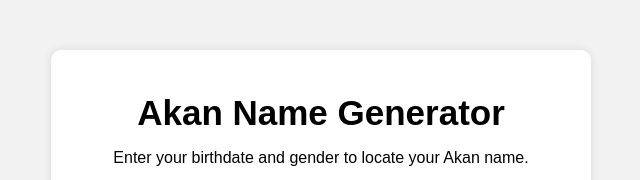
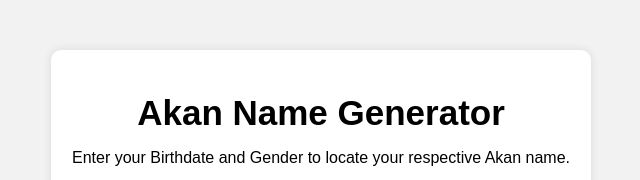
Before and after one commit to SamuelGatonga/Akan-name-generator, a plain HTML site: page index.html in a window 1280 px wide. Shown: the top 180 px of the page, without its empty margins (319-959 px from the left). Drawn offline with Linux system fonts and the light colour scheme.

Commit message:
update text in index.html for clarity and consistency

```diff
--- a/index.html
+++ b/index.html
@@ -11,7 +11,7 @@
 <body>
     <div class="container">
         <h1>Akan Name Generator</h1>
-        <p>Enter your birthdate and gender to locate your Akan name.</p>
+        <p>Enter your Birthdate and Gender to locate your respective Akan name.</p>
         <form id="akanForm">
             <label for="birthdate">Birthdate:</label>
             <input type="date" id="birthdate" name="birthdate" required>
```
